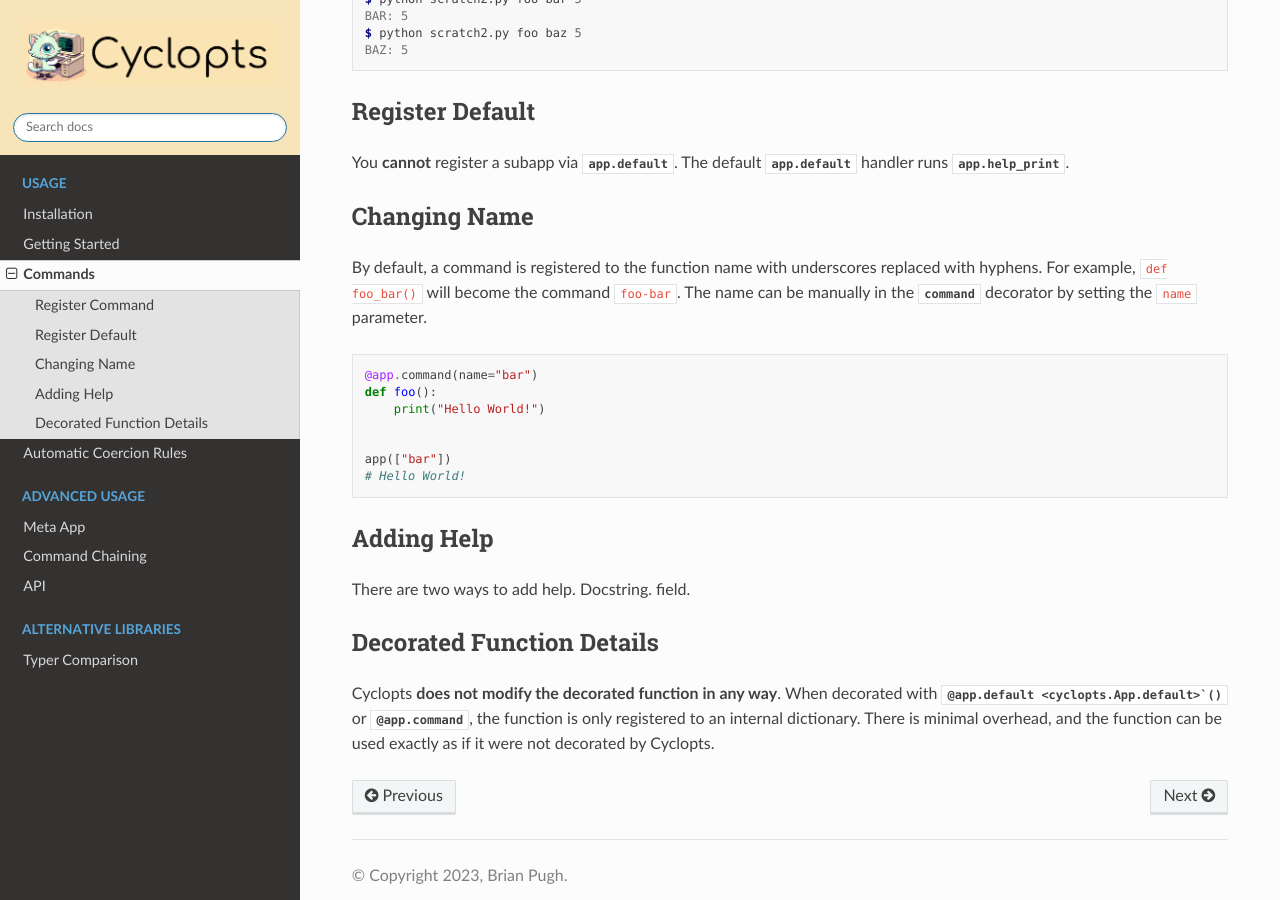
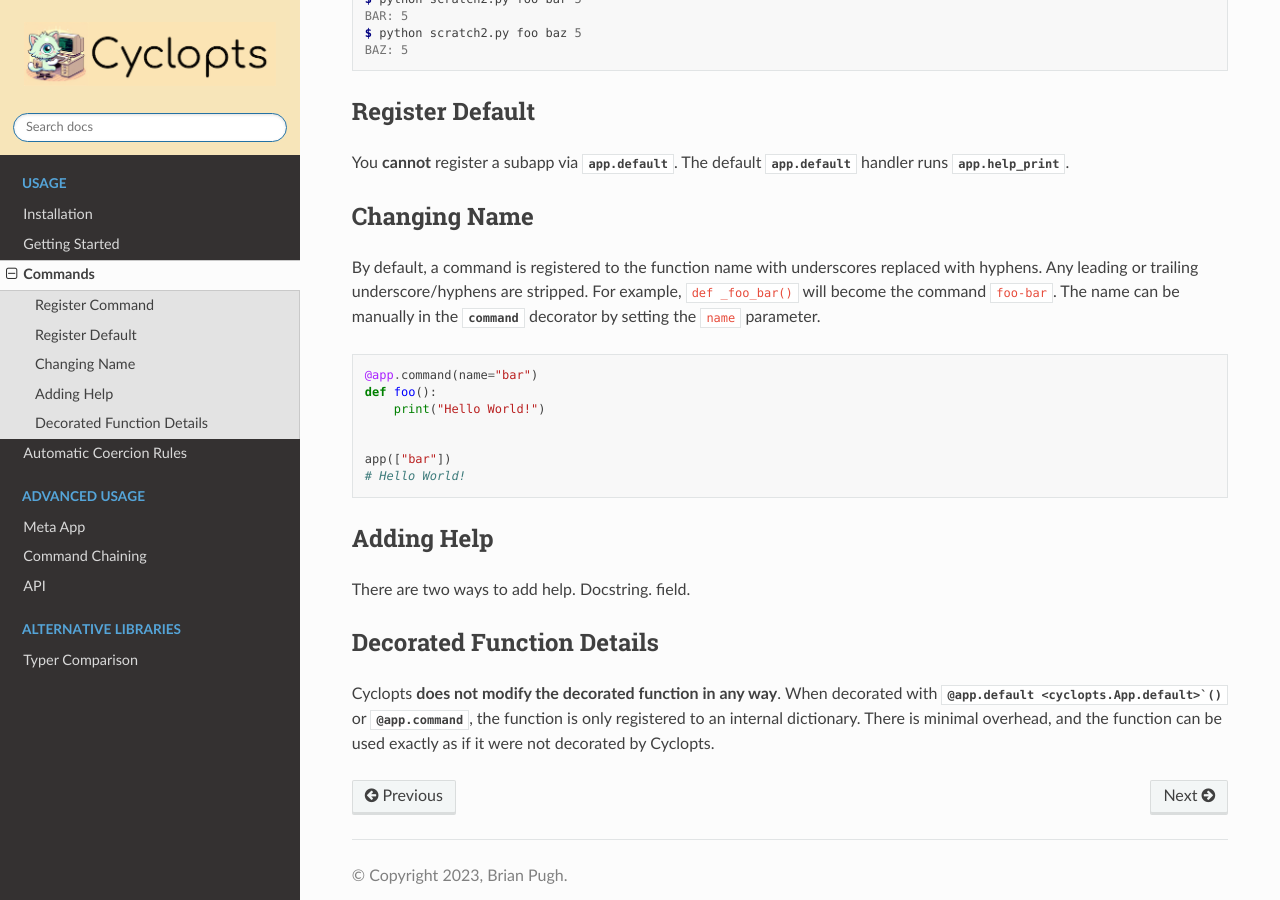
Before and after one commit to BrianPugh/cyclopts, a Sphinx documentation site: the page built from docs/source/commands.rst, in a window 1280 px wide and 900 px high, scrolled down 785 px. Built offline with Sphinx 7.4.7 and the Read the Docs theme 2.0.0, drawn with Linux system fonts in a browser that asks for light colours.

Commit message:
strip leading/trailing hyphens

```diff
--- a/docs/source/commands.rst
+++ b/docs/source/commands.rst
@@ -56,7 +56,8 @@ The default :meth:`app.default <cyclopts.App.default>` handler runs :meth:`app.h
 Changing Name
 -------------
 By default, a command is registered to the function name with underscores replaced with hyphens.
-For example, ``def foo_bar()`` will become the command ``foo-bar``.
+Any leading or trailing underscore/hyphens are stripped.
+For example, ``def _foo_bar()`` will become the command ``foo-bar``.
 The name can be manually in the :meth:`command <cyclopts.App.command>` decorator by setting the ``name`` parameter.
 
 .. code-block:: python
```
Also changed, not shown: 1 other file.
